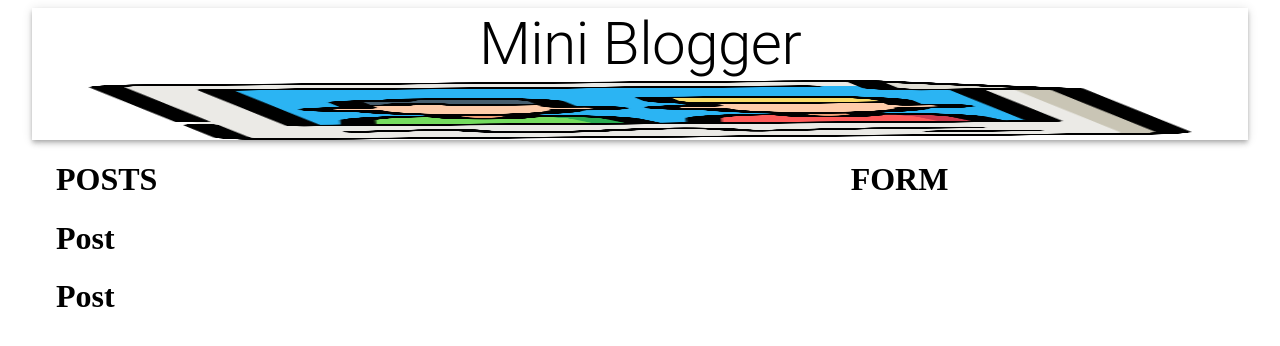
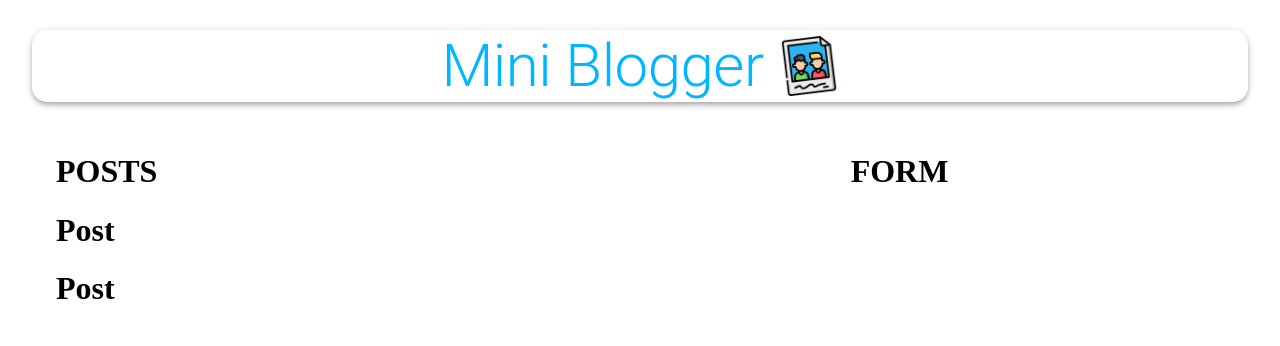
Before and after one commit to ImanRS1/Mini-Blogger, a React (Create React App) app in the folder client/: page / in a window 1280 px wide. Shown: the top 346 px of the page. Built offline with nearby package versions, Linux system fonts and the light colour scheme.

Commit message:
styling for header created and implemented

```diff
--- a/client/src/App.js
+++ b/client/src/App.js
@@ -3,13 +3,15 @@
 import blogg from "./images/blogg.png"
 import Posts from './components/Posts/Posts';
 import Form from './components/Form/Form';
+import useStyles from './styles';
 
 const App = () => {
+    const classes = useStyles();
     return (
         <Container maxWidth='lg'>
-            <AppBar position='static' color='inherit'>
-                <Typography variant='h2' align='center'>Mini Blogger</Typography>
-                <img src={blogg} alt='blog' height="60" />
+            <AppBar className={classes.appBar} position='static' color='inherit'>
+                <Typography className={classes.heading} variant='h2' align='center'>Mini Blogger</Typography>
+                <img className={classes.image} src={blogg} alt='blog' height="60" />
             </AppBar>
             <Grow in>
                 <Container>
--- /dev/null
+++ b/client/src/styles.js
@@ -0,0 +1,18 @@
+import { makeStyles } from "@material-ui/core/styles";
+
+export default makeStyles(() => ({
+    appBar: {
+        borderRadius: 15,
+        margin: '30px 0',
+        display: 'flex',
+        flexDirection: 'row',
+        justifyContent: 'center',
+        alignItems: 'center',
+      },
+      heading: {
+        color: 'rgba(0,183,255, 1)',
+      },
+      image: {
+        marginLeft: '15px',
+      },
+}));
```
